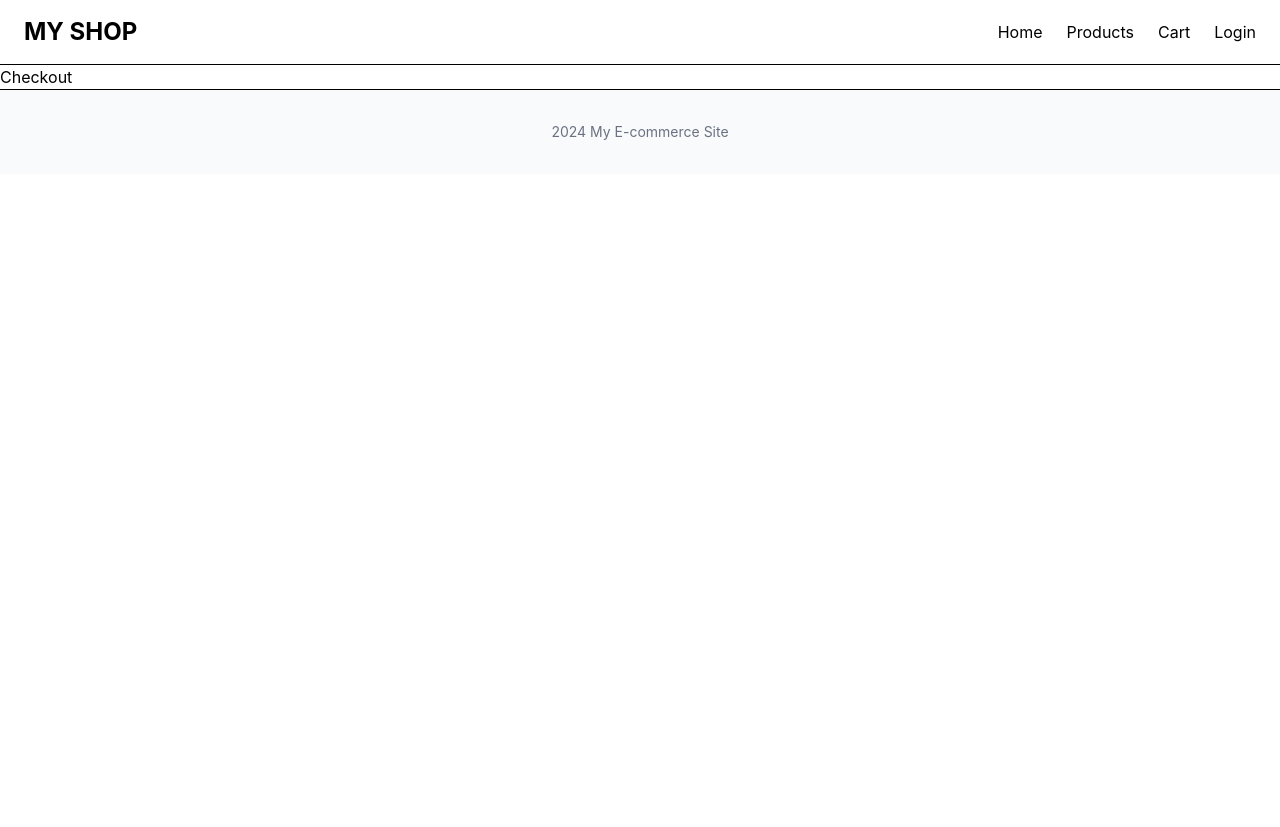
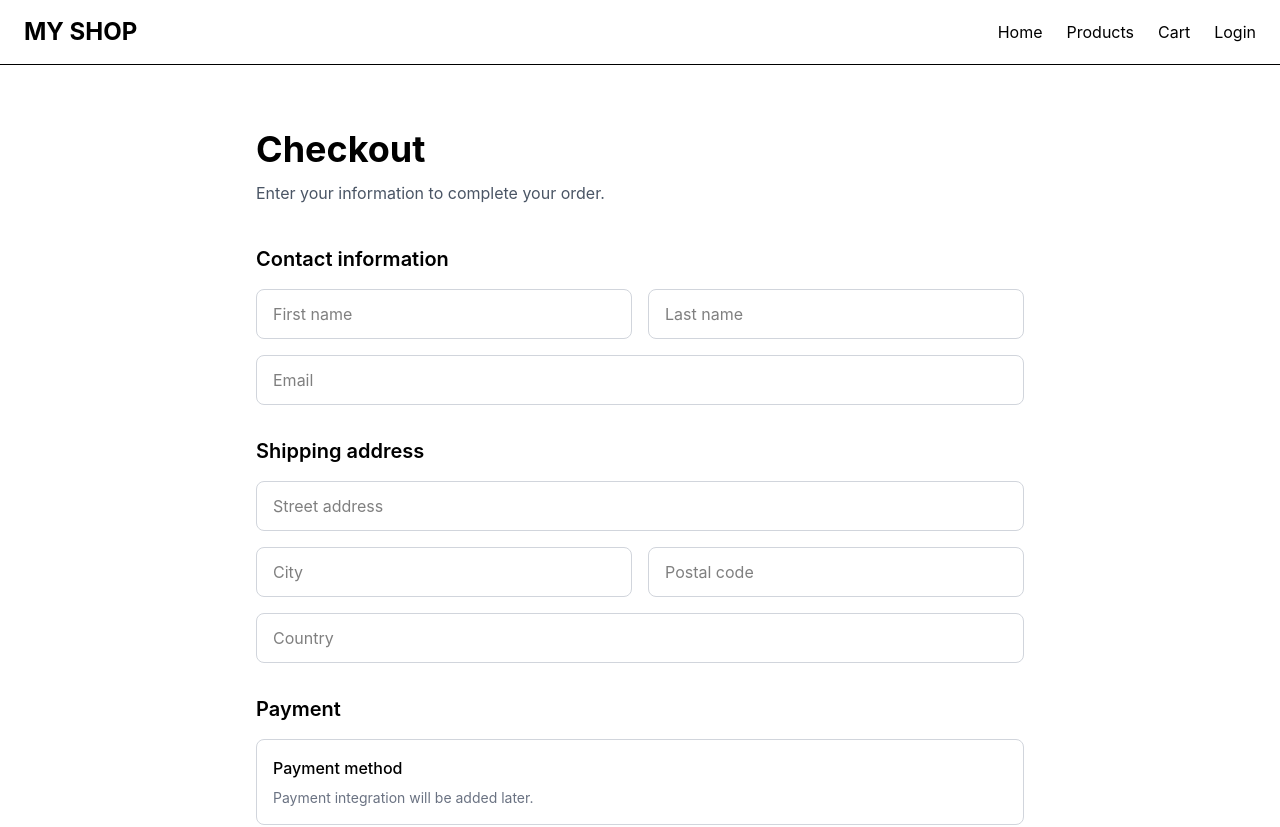
Before and after one commit to markmykytenko08-beep/my-shop-commerce, a React (Vite) app in the folder client/: page /checkout in a window 1280 px wide. Shown: the top 827 px of the page. Before the commit the page ends 800 px from the top, so only its background shows below. Built offline with nearby package versions, Linux system fonts and the light colour scheme.

Commit message:
Create checkout page

```diff
--- a/client/src/pages/Checkout.tsx
+++ b/client/src/pages/Checkout.tsx
@@ -1,6 +1,103 @@
+import Container from "../components/Container";
+import Button from "../components/Button";
+
 function Checkout() {
   return (
-    <h1>Checkout</h1>
+    <section className="py-16">
+      <Container>
+        <div className="mx-auto max-w-3xl">
+          <h1 className="text-4xl font-bold">
+            Checkout
+          </h1>
+
+          <p className="mt-3 text-gray-600">
+            Enter your information to complete your order.
+          </p>
+
+          <form className="mt-10 space-y-8">
+            <div>
+              <h2 className="mb-4 text-xl font-semibold">
+                Contact information
+              </h2>
+
+              <div className="grid gap-4 md:grid-cols-2">
+                <input
+                  type="text"
+                  placeholder="First name"
+                  className="rounded-lg border border-gray-300 px-4 py-3 outline-none focus:border-black"
+                />
+
+                <input
+                  type="text"
+                  placeholder="Last name"
+                  className="rounded-lg border border-gray-300 px-4 py-3 outline-none focus:border-black"
+                />
+
+                <input
+                  type="email"
+                  placeholder="Email"
+                  className="rounded-lg border border-gray-300 px-4 py-3 outline-none focus:border-black md:col-span-2"
+                />
+              </div>
+            </div>
+
+            <div>
+              <h2 className="mb-4 text-xl font-semibold">
+                Shipping address
+              </h2>
+
+              <div className="space-y-4">
+                <input
+                  type="text"
+                  placeholder="Street address"
+                  className="w-full rounded-lg border border-gray-300 px-4 py-3 outline-none focus:border-black"
+                />
+
+                <div className="grid gap-4 md:grid-cols-2">
+                  <input
+                    type="text"
+                    placeholder="City"
+                    className="rounded-lg border border-gray-300 px-4 py-3 outline-none focus:border-black"
+                  />
+
+                  <input
+                    type="text"
+                    placeholder="Postal code"
+                    className="rounded-lg border border-gray-300 px-4 py-3 outline-none focus:border-black"
+                  />
+                </div>
+
+                <input
+                  type="text"
+                  placeholder="Country"
+                  className="w-full rounded-lg border border-gray-300 px-4 py-3 outline-none focus:border-black"
+                />
+              </div>
+            </div>
+
+            <div>
+              <h2 className="mb-4 text-xl font-semibold">
+                Payment
+              </h2>
+
+              <div className="rounded-lg border border-gray-300 p-4">
+                <p className="font-medium">
+                  Payment method
+                </p>
+
+                <p className="mt-2 text-sm text-gray-500">
+                  Payment integration will be added later.
+                </p>
+              </div>
+            </div>
+
+            <Button>
+              Place Order
+            </Button>
+          </form>
+        </div>
+      </Container>
+    </section>
   );
 }
 
```
